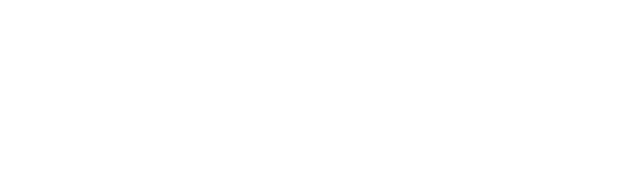
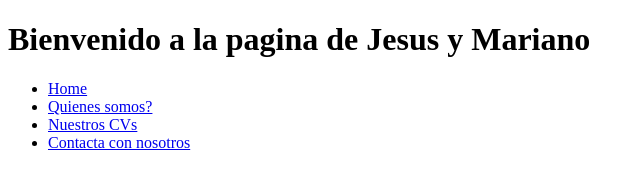
Before and after one commit to marianoeq/w1ch2-jimenez-quiroga, a website: page nuestros.html in a window 1280 px wide. Shown: the whole page, without its empty margins (0-644 px from the left). Drawn offline with Linux system fonts and the light colour scheme.

Commit message:
all headers added

```diff
--- a/nuestros.html
+++ b/nuestros.html
@@ -0,0 +1,24 @@
+<!DOCTYPE html>
+<html lang="en">
+
+<head>
+  <meta charset="UTF-8">
+  <meta http-equiv="X-UA-Compatible" content="IE=edge">
+  <meta name="viewport" content="width=device-width, initial-scale=1.0">
+  <link rel="shortcut icon" href="favicon.ico" type="image/x-icon">
+  <title>JYM</title>
+</head>
+
+<body>
+  <header>
+    <h1>Bienvenido a la pagina de Jesus y Mariano</h1>
+    <ul>
+      <li><a href="index.html">Home</a></li>
+      <li><a href="nosotros.html">Quienes somos?</a></li>
+      <li><a href="nuestros.html">Nuestros CVs</a></li>
+      <li><a href="contacto.html">Contacta con nosotros</a></li>
+    </ul>
+  </header>
+</body>
+
+</html>
```
Also changed, not shown: index.html (+10 -0 lines).
